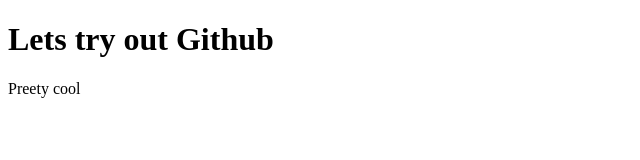
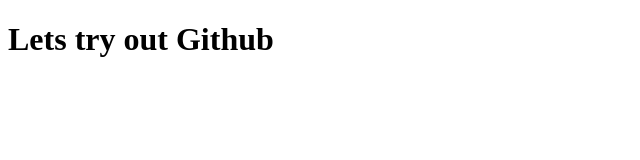
Before and after one commit to tariqahmad007/example, a plain HTML site: page index.html in a window 1280 px wide. Shown: the full height of the page, 0-640 px from the left. Drawn offline with Linux system fonts and the light colour scheme.

Commit message:
remove p

```diff
--- a/index.html
+++ b/index.html
@@ -6,7 +6,7 @@
 </head>
 <body>
 <h1>Lets try out Github</h1>
-<p>Preety cool</p>
+
 
 </body>
 </html>
```
